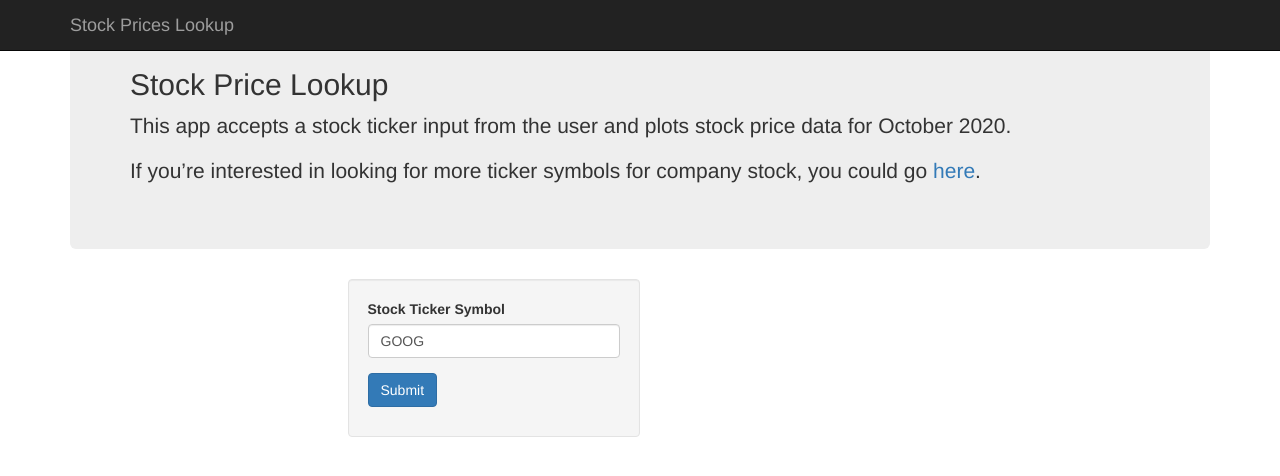
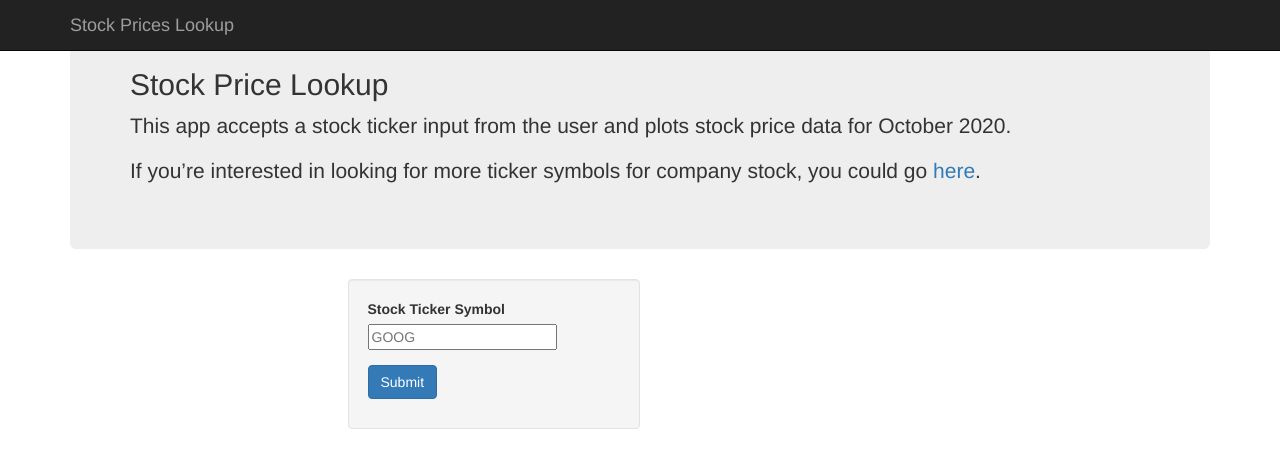
Before and after one commit to tmarton1/milestone, a Flask app: page /index in a window 1280 px wide. Shown: the top 476 px of the page. Run offline with Flask 2, Linux system fonts and the light colour scheme; some libraries are stand-ins or nearby versions.

Commit message:
Update index.html

```diff
--- a/templates/index.html
+++ b/templates/index.html
@@ -35,10 +35,10 @@
         <div class="row">
             <div class="col-sm-3"></div>
             <div class="col-sm-3 well">
-                <form id='inputForm' method='post' action='about' >
+                <form id='inputform' method='post' action='about' >
                     <div class="form-group">
                         <label for="stockName">Stock Ticker Symbol</label>
-                        <input type='text' id="stockName" class="form-control" name='ticker' value="GOOG"/>
+                        <input type='text' name='ticker' placeholder='GOOG'/>
                     </div>
                     <p><input class="btn btn-primary" type='submit' value='Submit'/></p>
                 </form>
```
